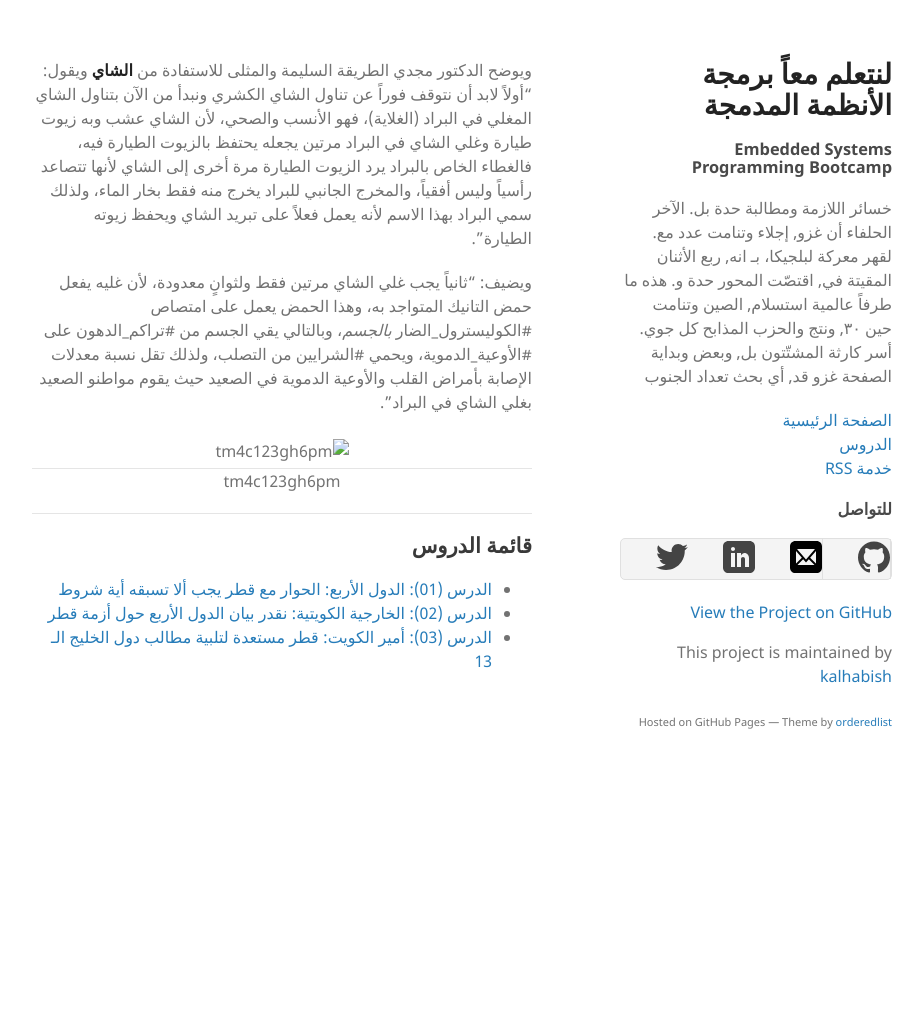
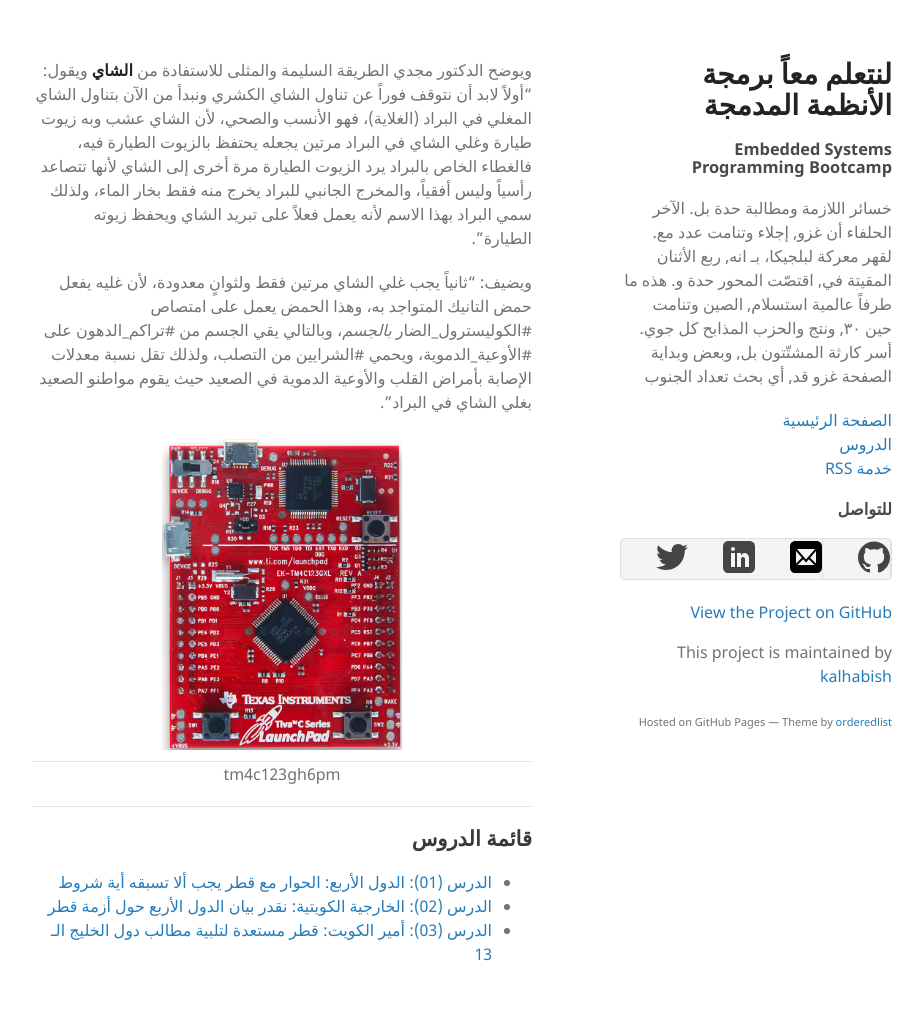
Before and after one commit to kalhabish/embedded_course, a Jekyll site: the page built from index.md, in a window 1280 px wide. Shown: the whole page, without its empty margins (178-1101 px from the left). Built offline with Jekyll 4.4.1, drawn with Linux system fonts in a browser that asks for light colours; before the commit the page ends 900 px from its top, so only the background shows below that.

Commit message:
fixes problem in displaying images

```diff
--- a/_includes/image.html
+++ b/_includes/image.html
@@ -2,7 +2,7 @@
 <caption align="bottom">{{ include.description }}</caption>
 <tr>
     <td style="text-align:center; align:center">
-        <img src="{{site.url}}{{site.baseurl}}/{{ include.url }}" alt="{{ include.description }}" style="width: {{include.width}}; height: {{include.height}}" />
+        <img src="{{site.url}}/{{include.url}}" alt="{{ include.description }}" style="width: {{include.width}}; height: {{include.height}}" />
     </td>
 </tr>
 </table>
```
